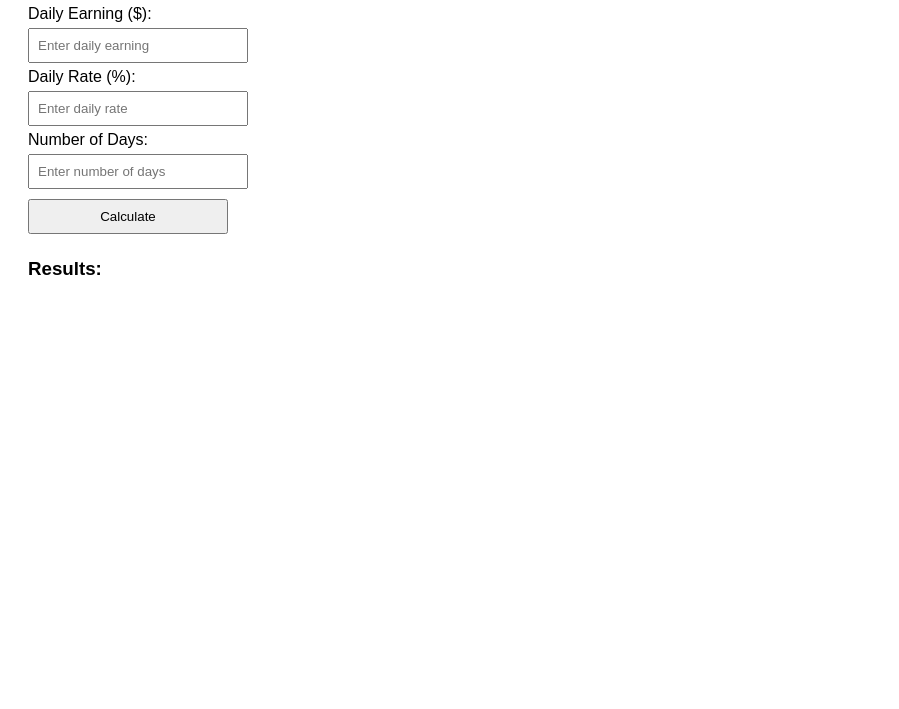
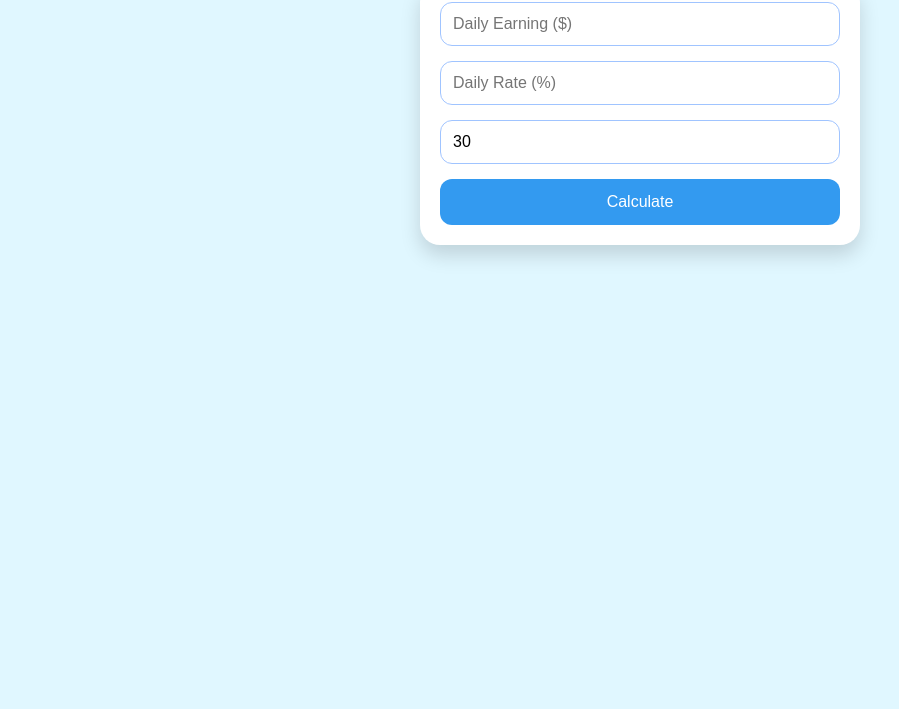
Before and after one commit to uniwebcalculator/Staking, a plain HTML site: page index.html in a window 1280 px wide. Shown: the part 91-800 px from the top of the page, without its empty margins (0-899 px from the left). Drawn offline with Linux system fonts and the light colour scheme.

Commit message:
Add files via upload

```diff
--- a/index.html
+++ b/index.html
@@ -3,64 +3,147 @@
 <head>
   <meta charset="UTF-8">
   <meta name="viewport" content="width=device-width, initial-scale=1.0">
-<title>Daily Staking Calculator</title>
+  <title>Staking Calculator App</title>
   <style>
-  body { font-family: Arial, sans-serif; padding: 20px; }
-  input, button { margin: 5px 0; padding: 8px; width: 200px; }
-  table { border-collapse: collapse; margin-top: 20px; width: 100%; }
-  th, td { border: 1px solid #ddd; padding: 8px; text-align: right; }
-  th { background-color: #f2f2f2; }
+    body {
+      font-family: 'Segoe UI', Tahoma, Geneva, Verdana, sans-serif;
+      background-color: #e0f7ff;
+      margin: 0;
+      padding: 0;
+      display: flex;
+      flex-direction: column;
+      align-items: center;
+    }
+
+    h1 {
+      margin-top: 20px;
+      margin-bottom: 10px;
+      color: #0a3d62;
+      text-align: center;
+    }
+
+    .calculator-card {
+      background-color: #ffffff;
+      border-radius: 20px;
+      box-shadow: 0 10px 20px rgba(0,0,0,0.15);
+      padding: 20px;
+      width: 90%;
+      max-width: 400px;
+      margin-bottom: 20px;
+    }
+
+    .calculator-card input {
+      width: 100%;
+      padding: 12px;
+      margin-bottom: 15px;
+      border: 1px solid #a0c4ff;
+      border-radius: 12px;
+      font-size: 16px;
+      box-sizing: border-box;
+    }
+
+    .calculator-card button {
+      width: 100%;
+      padding: 14px;
+      background-color: #339af0;
+      color: white;
+      font-size: 16px;
+      border: none;
+      border-radius: 12px;
+      cursor: pointer;
+      transition: background-color 0.3s;
+    }
+
+    .calculator-card button:hover {
+      background-color: #1c7ed6;
+    }
+
+    .results-container {
+      width: 90%;
+      max-width: 400px;
+      max-height: 400px;
+      overflow-y: auto;
+      border-radius: 12px;
+      box-shadow: 0 6px 15px rgba(0,0,0,0.1);
+      background-color: #ffffff;
+    }
+
+    table {
+      width: 100%;
+      border-collapse: collapse;
+    }
+
+    th, td {
+      padding: 10px;
+      text-align: center;
+      border-bottom: 1px solid #d0e4ff;
+    }
+
+    th {
+      background-color: #339af0;
+      color: white;
+      position: sticky;
+      top: 0;
+      z-index: 1;
+    }
+
+    tr:hover {
+      background-color: #f0f8ff;
+    }
+
+    @media (max-width: 480px) {
+      th, td {
+        font-size: 12px;
+        padding: 6px;
+      }
+      .calculator-card input, .calculator-card button {
+        font-size: 14px;
+        padding: 10px;
+      }
+    }
   </style>
 </head>
 <body>
 
-<h2>Daily Staking Calculator</h2>
+  <h1>Staking Calculator</h1>
 
-<label>Daily Earning ($):</label><br>
-<input type="number" id="dailyEarning" placeholder="Enter daily earning"><br>
+  <div class="calculator-card">
+    <input type="number" id="dailyEarning" placeholder="Daily Earning ($)" />
+    <input type="number" id="dailyRate" placeholder="Daily Rate (%)" />
+    <input type="number" id="days" placeholder="Number of Days" value="30" />
+    <button onclick="calculateStaking()">Calculate</button>
+  </div>
 
-<label>Daily Rate (%):</label><br>
-<input type="number" id="dailyRate" placeholder="Enter daily rate"><br>
-
-<label>Number of Days:</label><br>
-<input type="number" id="days" placeholder="Enter number of days"><br>
-
-<button onclick="calculateCompounding()">Calculate</button>
-
-<h3>Results:</h3>
-<div id="result"></div>
+  <div class="results-container" id="results"></div>
 
   <script>
-function calculateCompounding() {
+    function calculateStaking() {
       const dailyEarning = parseFloat(document.getElementById('dailyEarning').value);
       const dailyRate = parseFloat(document.getElementById('dailyRate').value) / 100;
       const days = parseInt(document.getElementById('days').value);
 
       if (isNaN(dailyEarning) || isNaN(dailyRate) || isNaN(days)) {
-        alert("Please enter valid numbers for all fields.");
+        alert("Please enter valid numbers.");
         return;
       }
 
-    let results = `<table>
-    <tr><th>Day</th><th>Daily Earning ($)</th><th>Staking Interest ($)</th><th>Staking Balance ($)</th></tr>`;
+      let balance = 0; // start at 0, add daily earning first
+      let html = '<table><tr><th>Day</th><th>Daily Earning</th><th> Stakinhg Interest</th><th> Staking Balance</th></tr>';
 
-    let balance = 0;
-
-    for (let day = 1; day <= days; day++) {
-        balance += dailyEarning; // Add daily earning
-        let interest = balance * dailyRate; // Calculate daily interest
-        balance += interest; // Add interest to balance
-
-        results += `<tr>
-            <td>${day}</td>
-            <td>${dailyEarning.toFixed(2)}</td>
-            <td>${interest.toFixed(2)}</td>
-            <td>${balance.toFixed(2)}</td>
+      for (let i = 1; i <= days; i++) {
+        balance += dailyEarning; // add daily earning first
+        const interest = balance * dailyRate; // calculate interest on current balance
+        balance += interest; // add interest to balance
+        html += `<tr>
+                  <td>${i}</td>
+                  <td>$${dailyEarning.toFixed(2)}</td>
+                  <td>$${interest.toFixed(2)}</td>
+                  <td>$${balance.toFixed(2)}</td>
                 </tr>`;
       }
 
-    results += `</table>`;
-    document.getElementById('result').innerHTML = results;
+      html += '</table>';
+      document.getElementById('results').innerHTML = html;
     }
   </script>
 
```
Lines whose indentation alone changed are shown as unchanged.
